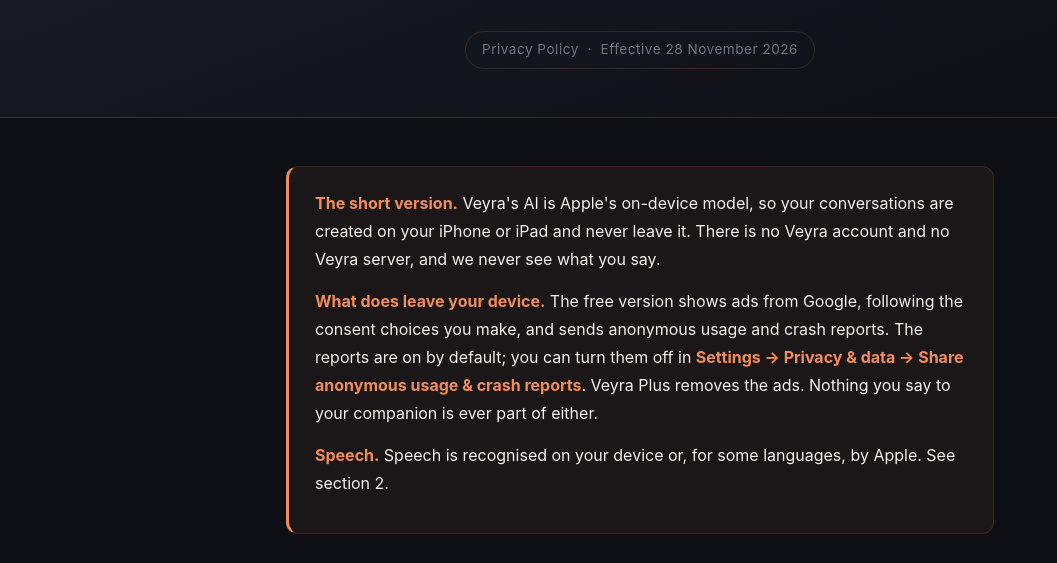
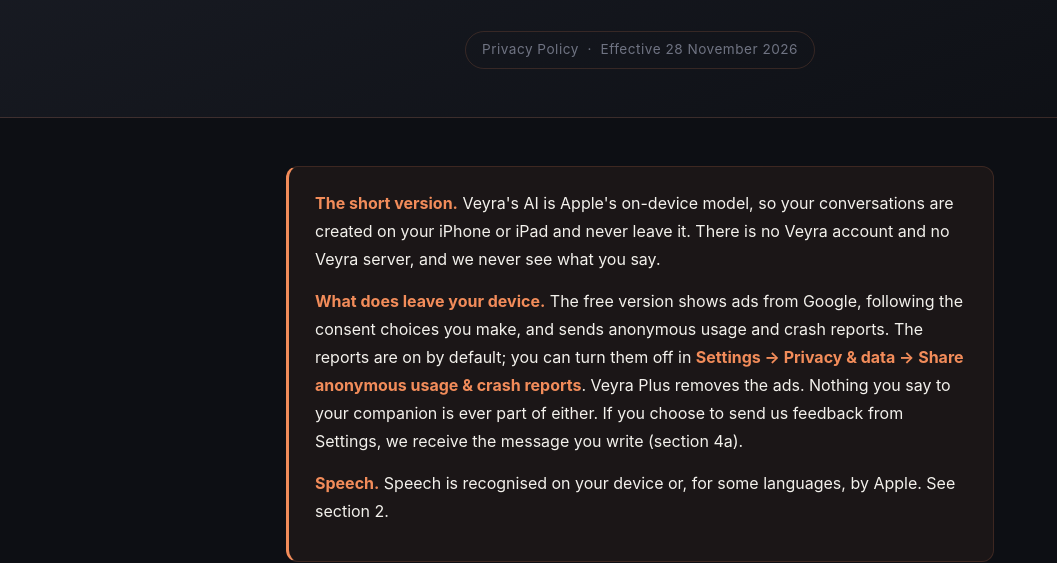
Before and after one commit to sSahad/app-sites, a plain HTML site: page veyra/privacy-policy.html in a window 1280 px wide. Shown: the part 263-826 px from the top of the page, without its empty margins (0-1057 px from the left). Drawn offline with Linux system fonts and the light colour scheme.

Commit message:
Veyra privacy policy: summary mentions feedback you choose to send

```diff
--- a/veyra/privacy-policy.html
+++ b/veyra/privacy-policy.html
@@ -29,7 +29,8 @@
     usage and crash reports. The reports are on by default; you can turn them
     off in <strong>Settings &rarr; Privacy &amp; data &rarr; Share anonymous
     usage &amp; crash reports</strong>. Veyra Plus removes the ads. Nothing you
-    say to your companion is ever part of either.</p>
+    say to your companion is ever part of either. If you choose to send us
+    feedback from Settings, we receive the message you write (section 4a).</p>
     <p><strong>Speech.</strong> Speech is recognised on your device or, for
     some languages, by Apple. See section 2.</p>
   </div>
```
